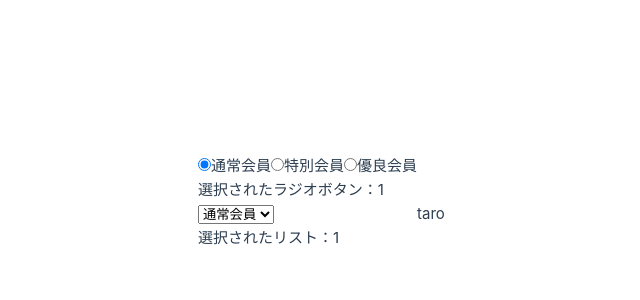
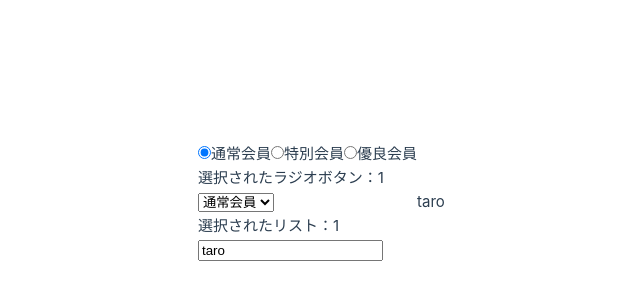
Before and after one commit to koyamal/pra_vue3, a Vue app in the folder Vue3FrontDevTextBook02/chap02/hello-vue/: page / in a window 1280 px wide. Shown: the part 198-498 px from the top of the page, without its empty margins (223-863 px from the left). Built offline with nearby package versions, Linux system fonts and the light colour scheme.

Commit message:
Use v-model

```diff
--- a/Vue3FrontDevTextBook02/chap02/hello-vue/src/App.vue
+++ b/Vue3FrontDevTextBook02/chap02/hello-vue/src/App.vue
@@ -22,6 +22,7 @@ const userName = ref("taro");
       <option value="3">優良会員</option>
     </select>
     <p>選択されたリスト：{{ memberTypeSelect }}</p>
+    <input type="text" v-model="userName">
   </section>
   <section>
     <p>{{ userName }}</p>
```
